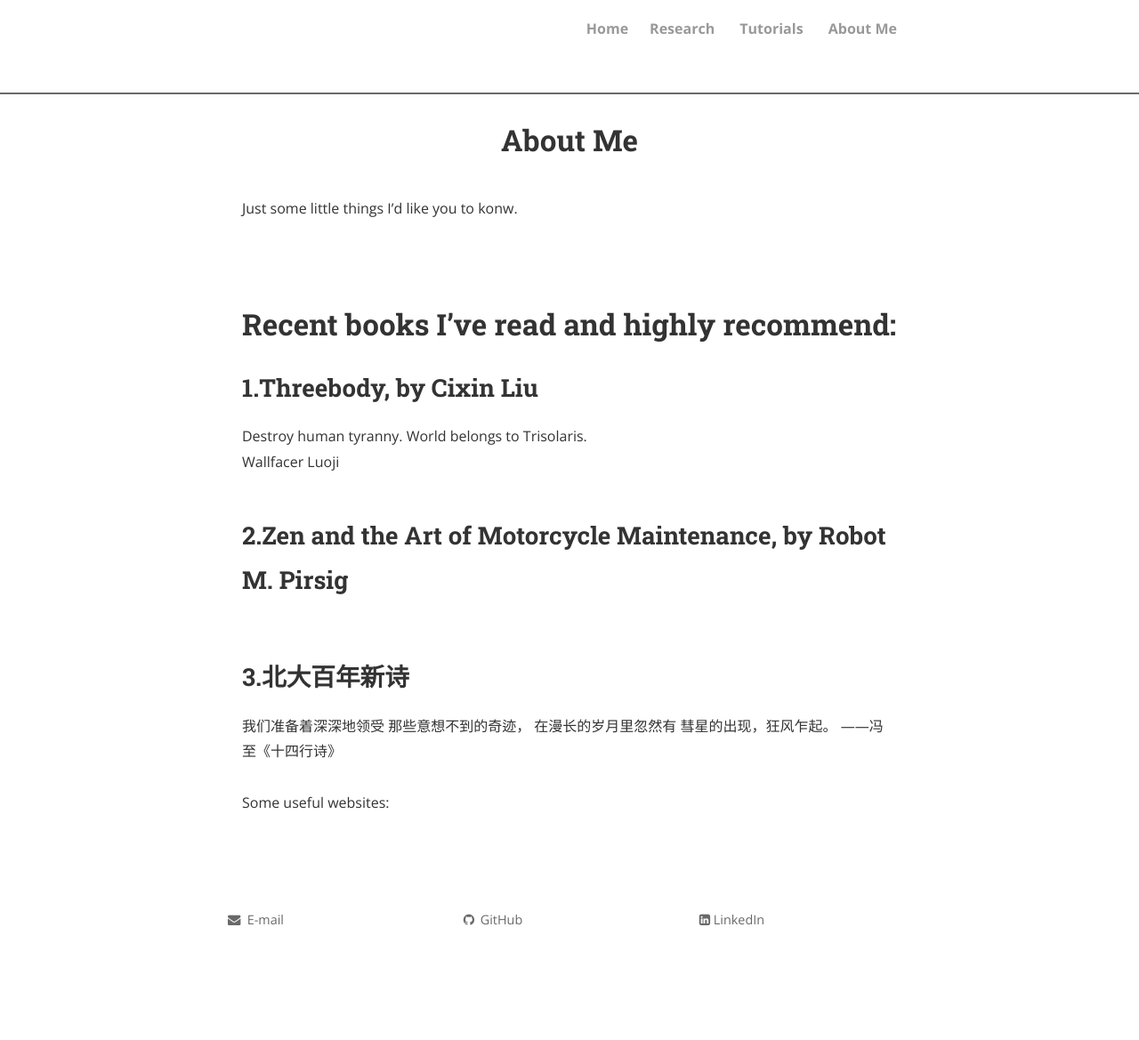
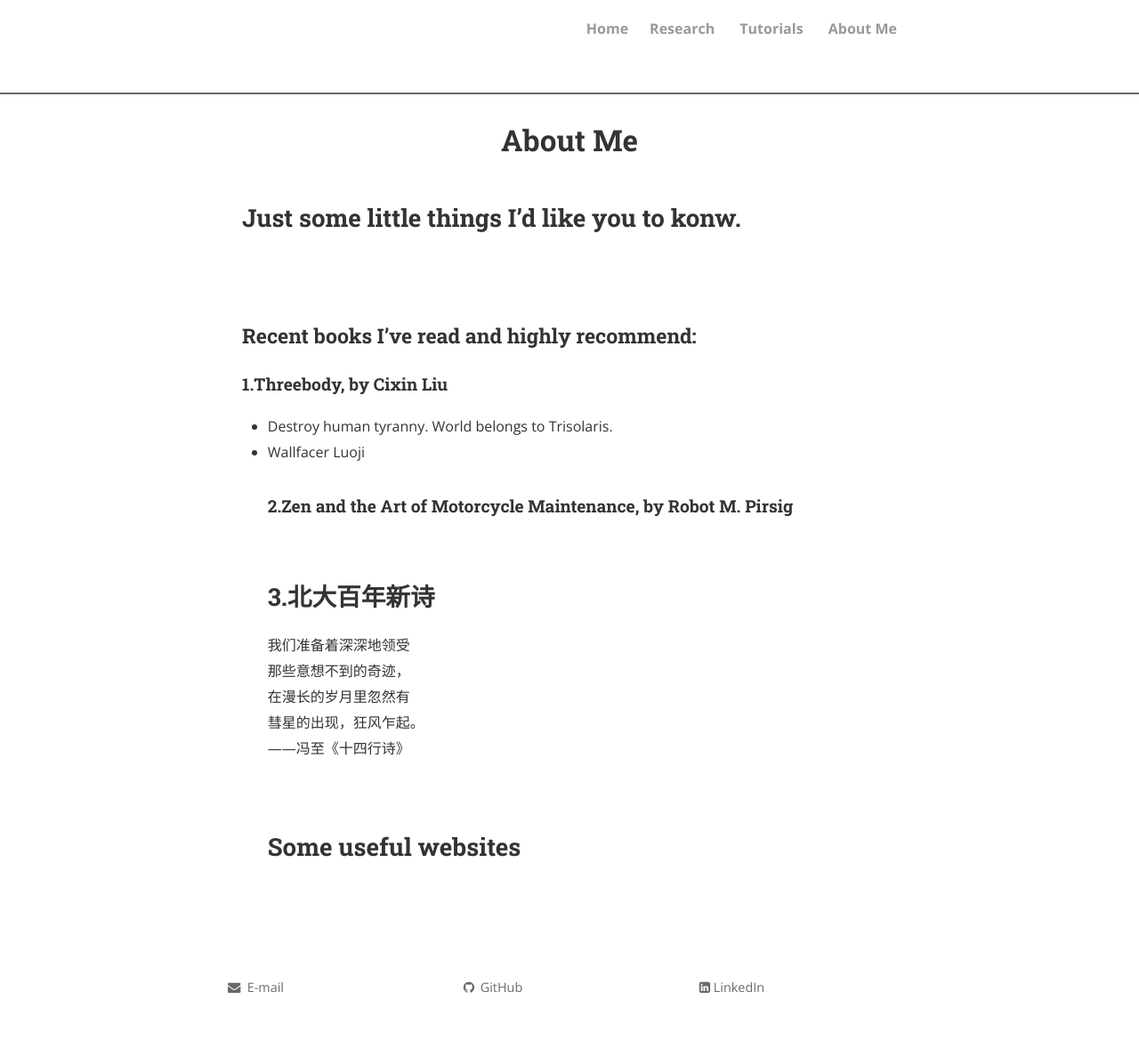
Before and after one commit to Yunga-Wu/Yunga-Wu.github.io, a Jekyll site: the page built from about.md, in a window 1280 px wide. Shown: the whole page at 89% size. Built offline with Jekyll 4.4.1, drawn with Linux system fonts in a browser that asks for light colours; nearby versions of some CDN libraries; comment, search, counter and statistics services are not loaded; a style sheet for code colours, icons or effects is not loaded; before the commit the page ends 1093 px from its top, so only the background shows below that.

```diff
--- a/about.md
+++ b/about.md
@@ -4,16 +4,16 @@ title: About Me
 permalink: /about/
 ---
 
-Just some little things I'd like you to konw.
+## Just some little things I'd like you to konw.
 
 <br>
 <br>
-# Recent books I've read and highly recommend:
-## 1.Threebody, by Cixin Liu
-Destroy human tyranny. World belongs to Trisolaris.
-Wallfacer Luoji
+### Recent books I've read and highly recommend:
+#### 1.Threebody, by Cixin Liu
+* Destroy human tyranny. World belongs to Trisolaris.
+* Wallfacer Luoji
 <br>
-## 2.Zen and the Art of Motorcycle Maintenance, by Robot M. Pirsig
+#### 2.Zen and the Art of Motorcycle Maintenance, by Robot M. Pirsig
 <br>
 ## 3.北大百年新诗
 我们准备着深深地领受
@@ -23,6 +23,6 @@ Wallfacer Luoji
 ——冯至《十四行诗》
 <br>
 <br>
-Some useful websites:
+## Some useful websites
 <br>
 <br>
```
